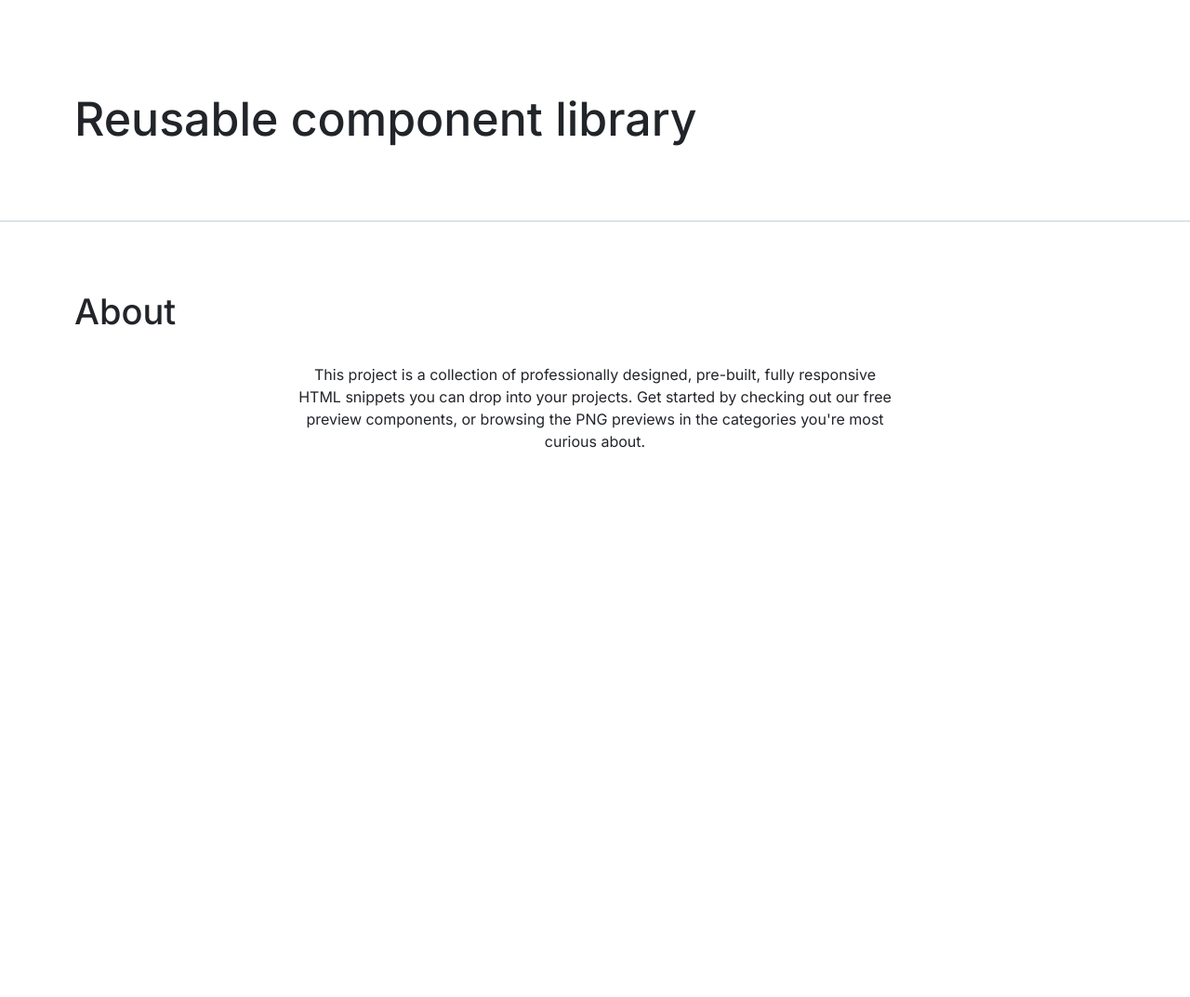
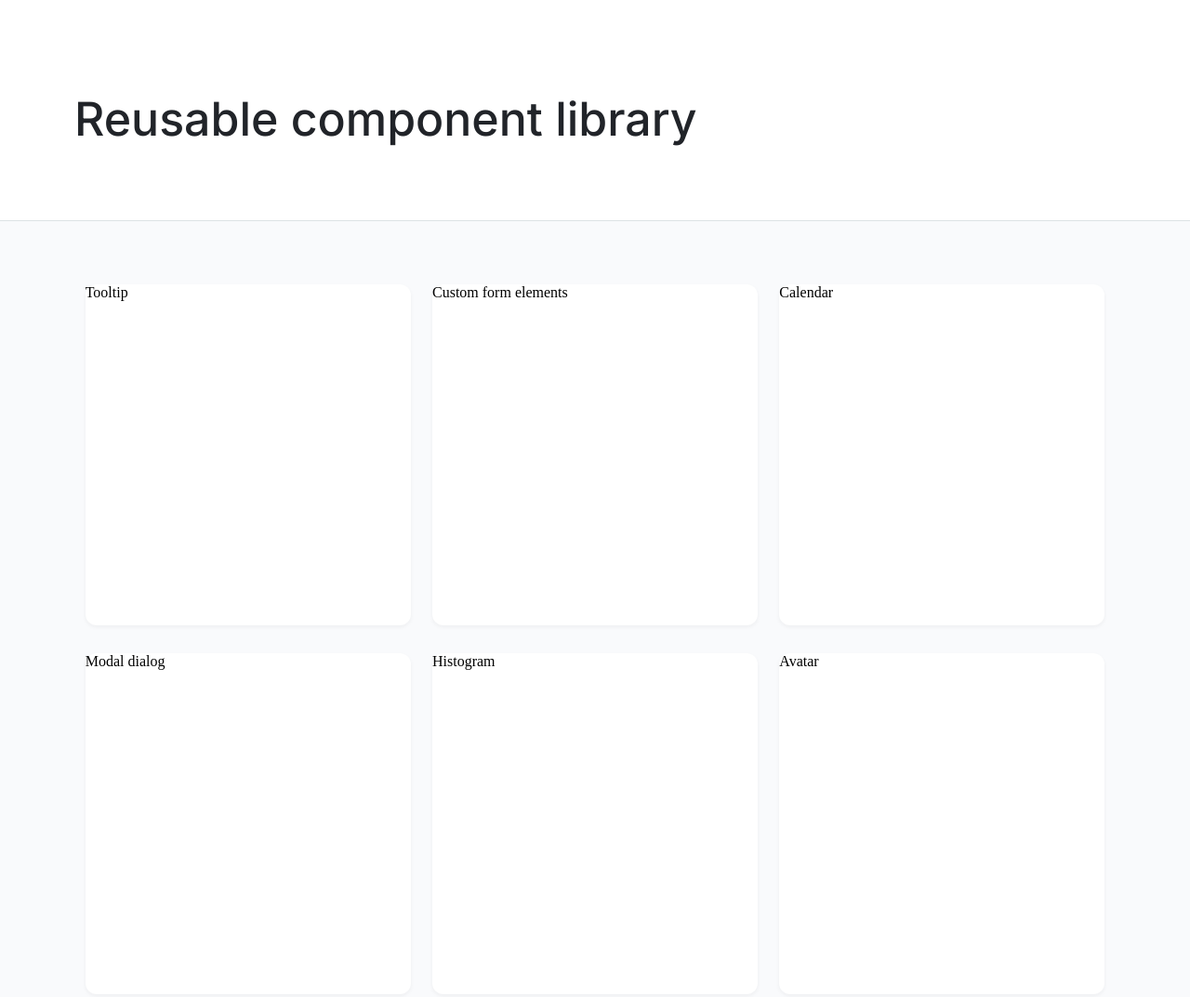
Before and after one commit to js-tasks-ru/htmlcss-20241107_panteleev-alexander, a website: page index.html in a window 1280 px wide. Shown: the top 1073 px of the page at 93% size. Before the commit the page ends 800 px from the top, so only its background shows below. Drawn offline with Linux system fonts and the light colour scheme.

Commit message:
wip change styles n str

```diff
--- a/assets/css/main.css
+++ b/assets/css/main.css
@@ -9,6 +9,12 @@
 @import url("../../components/header/header.css");
 
 @import url("../../components/page-matter/page-matter.css");
+
+@import url("../../components/page-matter/page-matter-flex.css");
+
+@import url("../../components/mmblock/mmblock.css");
+
+@import url("../../components/histogram/histogram.css");
 
 @import url("../../components/footer/footer.css");
 
--- a/components/footer/footer.css
+++ b/components/footer/footer.css
@@ -2,6 +2,7 @@
     background: var(--white);
     padding-top: 72px;
     padding-bottom: 136px;
+    flex-grow: 1;
 }
 
 .footer__title {
@@ -10,7 +11,7 @@
     font-size: 38px;
     font-weight: 500;
     line-height: 48px;
-    text-align: left;
+    text-align: center;
     text-underline-position: from-font;
     text-decoration-skip-ink: none;
     margin-bottom: 32px;
@@ -28,7 +29,6 @@
     text-underline-position: from-font;
     text-decoration-skip-ink: none;
     color: var(--black);
-    margin-bottom: 136px;
     margin-left: auto;
     margin-right: auto;
 }
--- /dev/null
+++ b/components/mmblock/mmblock.css
@@ -0,0 +1,9 @@
+.mmblock {
+    width: 350px;
+    height: 367px;
+    border-radius: 12px;
+    box-shadow: 0px 2px 4px 0px #2124290D;
+    background: var(--white);
+
+
+}
--- /dev/null
+++ b/components/page-matter/page-matter-flex.css
@@ -0,0 +1,10 @@
+.page-matter-flex {
+    display: flex;
+    flex-direction: row;
+    flex-wrap: wrap;
+    justify-content: space-around;
+    row-gap: 30px;
+    padding-top: 68px;
+    padding-bottom: 204px;
+
+}
--- a/components/page-matter/page-matter.css
+++ b/components/page-matter/page-matter.css
@@ -2,4 +2,5 @@
     background: var(--light-grey);
     border-top: 1px solid var(--grey-2);
     border-bottom: 1px solid var(--grey-2);
+    flex-grow: 1;
 }
--- a/components/page/page.css
+++ b/components/page/page.css
@@ -1,3 +1,6 @@
 .page {
     background: var(--white);
+    display:flex;
+    flex-direction: column;
+    height: 100%;
 }
--- a/index.html
+++ b/index.html
@@ -16,7 +16,38 @@
         </header>
         <main class="page-matter">
             <div class="container">
-
+            <div class="page-matter-flex">
+                <article class="mmblock">
+                    <h3>
+                        Tooltip
+                    </h3>
+                </article>
+                <article class="mmblock">
+                    <h3>
+                        Custom form elements
+                    </h3>
+                </article>
+                <article class="mmblock">
+                    <h3>
+                        Calendar
+                    </h3>
+                </article>
+                <article class="mmblock">
+                    <h3>
+                        Modal dialog
+                    </h3>
+                </article>
+                <article class="mmblock">
+                    <h3>
+                        Histogram
+                    </h3>
+                </article>
+                <article class="mmblock">
+                    <h3>
+                        Avatar
+                    </h3>
+                </article>
+            </div>
             </div>
         </main>
         <footer class="footer" >
```
Also changed, not shown: components/histogram/histogram.css (added).
